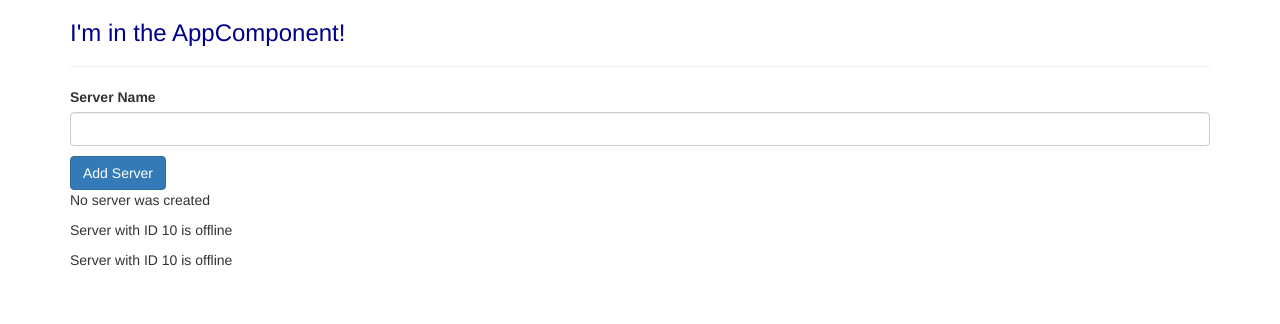
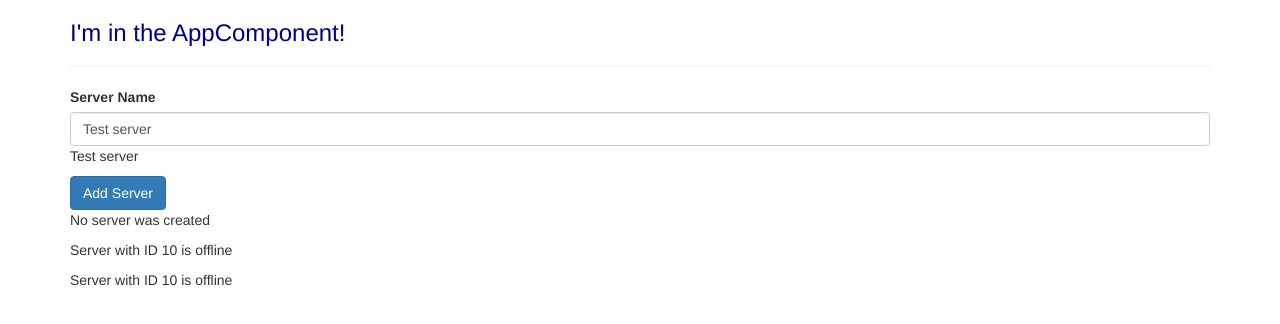
Before and after one commit to RemekGdansk/complete-guide-to-angular, an Angular app: page / in a window 1280 px wide. Shown: the top 324 px of the page. Built offline with nearby package versions, Linux system fonts and the light colour scheme.

Commit message:
After S02L31

```diff
--- a/src/app/servers/servers.component.html
+++ b/src/app/servers/servers.component.html
@@ -1,8 +1,12 @@
 <label>Server Name</label>
+<!--<input-->
+  <!--type="text"-->
+  <!--class="form-control"-->
+  <!--(input)="onUpdateServerName($event)">-->
 <input
   type="text"
   class="form-control"
-  (input)="onUpdateServerName($event)">
+  [(ngModel)]="serverName">
 <p>{{ serverName }}</p>
 <button
   class="btn btn-primary"
--- a/src/app/servers/servers.component.ts
+++ b/src/app/servers/servers.component.ts
@@ -9,7 +9,7 @@ export class ServersComponent implements OnInit {
 
   allowNewServer: boolean = false;
   serverCreationStatus: string = 'No server was created';
-  serverName: string = '';
+  serverName: string = 'Test server';
 
   constructor() {
     setTimeout(() => {
```
